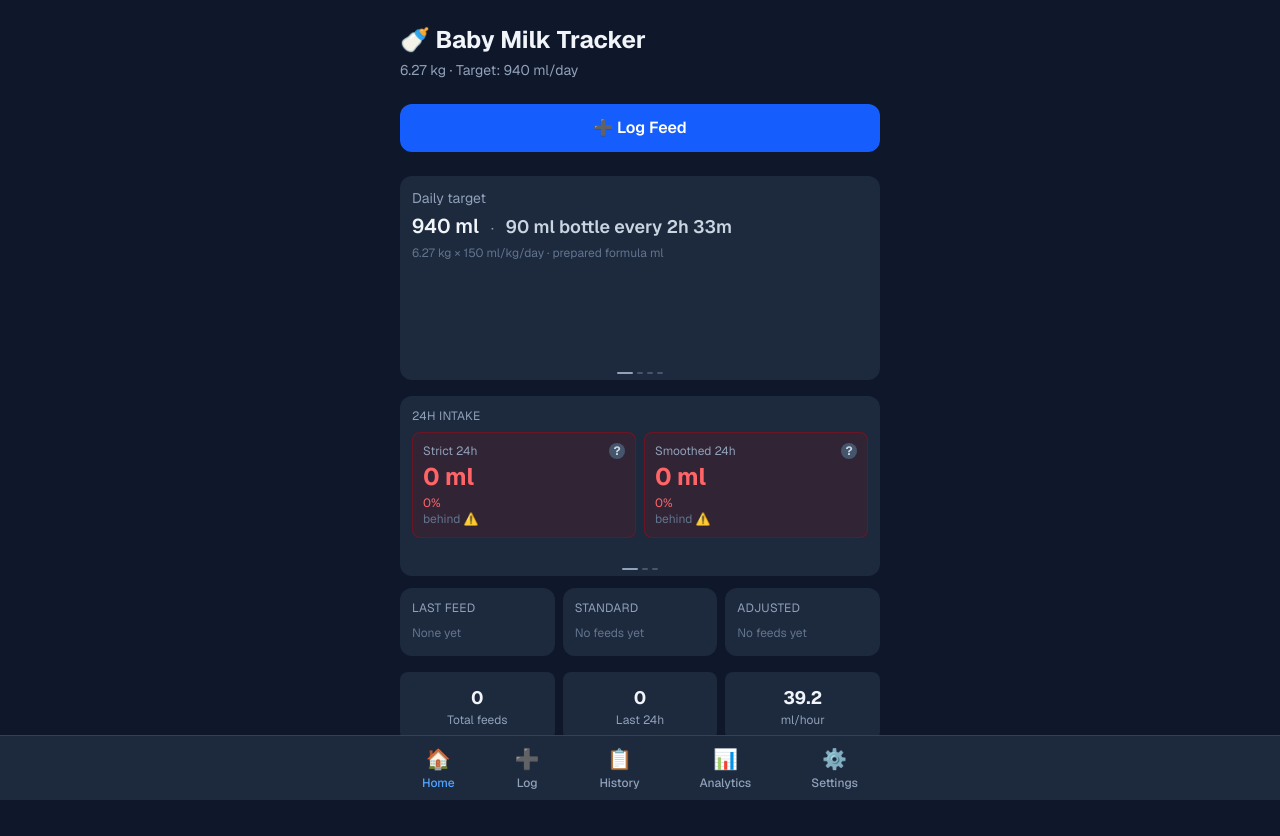
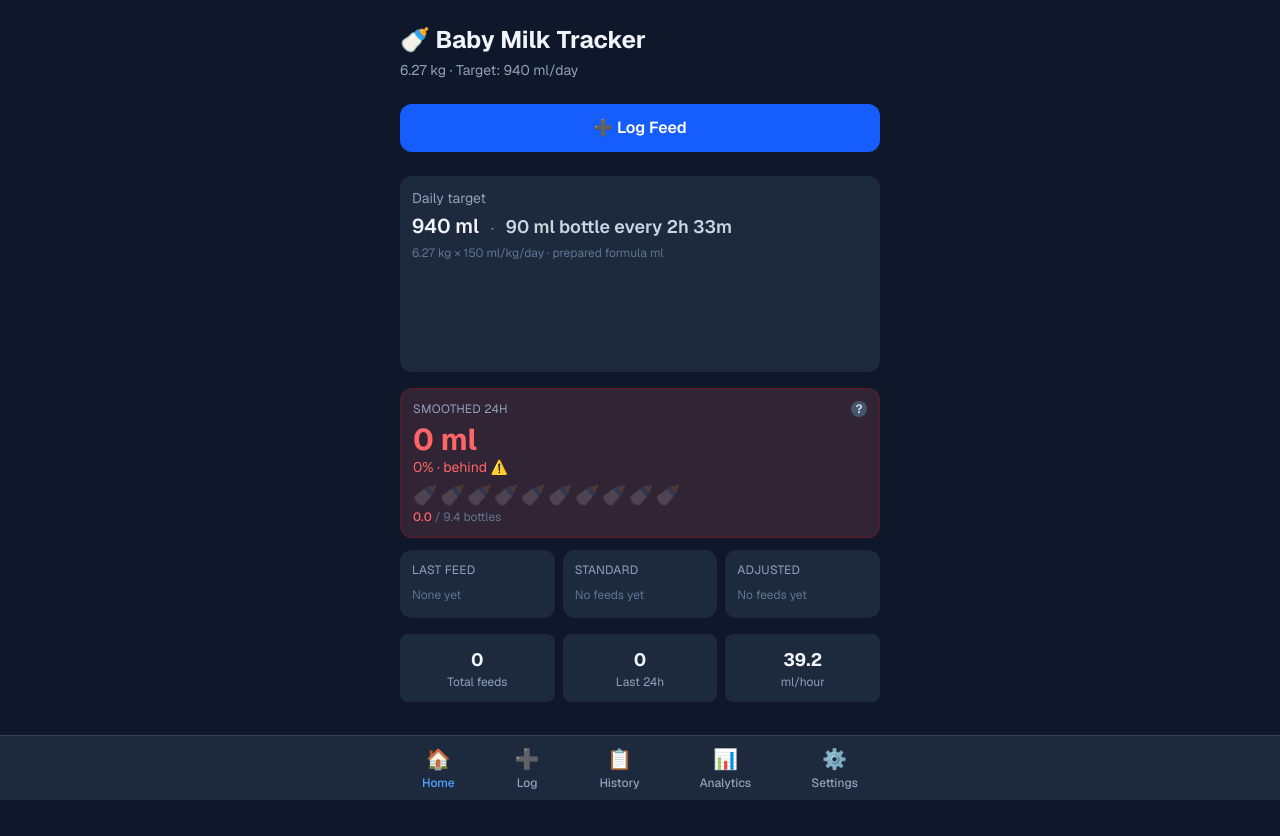
Before and after one commit to koenswings/app-milkwise, a Next.js app in the folder app/: page / in a window 1280 px wide. After the commit the page ends 800 px from the top, so only its background shows below. Built offline with nearby package versions, Linux system fonts and the light colour scheme.

Commit message:
feat: 2-view status card; no swipe lines; bump to 1.0.27

```diff
--- a/app/src/components/SwipeableCard.tsx
+++ b/app/src/components/SwipeableCard.tsx
@@ -53,19 +53,7 @@ export default function SwipeableCard({ views, className = "" }: Props) {
         ))}
       </div>
 
-      {/* Swipe hint — tiny line, no dots */}
-      {views.length > 1 && (
-        <div className="flex justify-center gap-1 pb-1.5">
-          {views.map((_, i) => (
-            <div
-              key={i}
-              className={`h-0.5 rounded-full transition-all ${
-                i === current ? "w-4 bg-slate-400" : "w-1.5 bg-slate-600"
-              }`}
-            />
-          ))}
-        </div>
-      )}
+
     </div>
   );
 }
--- a/app/src/components/cards/StatusCard.tsx
+++ b/app/src/components/cards/StatusCard.tsx
@@ -35,112 +35,71 @@ function statusText(pct: number, y: number, r: number) {
   return d <= r ? "slightly behind" : "behind ⚠️";
 }
 
-// ── View 0: Strict and Smoothed as separate panels side by side ──────────────
-function TwoColumnView(props: Props) {
-  const { strict24h, strictPct, smoothedMl, smoothedPct, yellowThresholdPct: y, redThresholdPct: r } = props;
+function Panel({ label, ml, pct, dailyTargetMl, milkPerBottle, y, r, onExplain }:
+  { label: string; ml: number; pct: number; dailyTargetMl: number; milkPerBottle: number; y: number; r: number; onExplain: () => void }) {
+
+  const bottles = ml / milkPerBottle;
+  const targetBottles = dailyTargetMl / milkPerBottle;
+  const full = Math.floor(bottles);
+  const partial = bottles - full;
+  const totalSlots = Math.min(Math.ceil(targetBottles), 10);
+  const emptySlots = Math.max(0, totalSlots - Math.ceil(bottles));
+
   return (
-    <div className="p-3">
-      <div className="text-xs text-slate-400 uppercase tracking-wide mb-2">24h intake</div>
-      <div className="grid grid-cols-2 gap-2">
-        {/* Strict */}
-        <div className={`rounded-lg border p-2.5 ${bgBorder(strictPct, y, r)}`}>
-          <div className="flex items-center justify-between mb-0.5">
-            <span className="text-xs text-slate-400">Strict 24h</span>
-            <button onClick={props.onStrictExplain} className="w-4 h-4 rounded-full bg-slate-600 hover:bg-slate-500 text-slate-300 text-xs font-bold flex items-center justify-center leading-none">?</button>
-          </div>
-          <div className={`text-2xl font-bold ${colorClass(strictPct, y, r)}`}>{Math.round(strict24h)} ml</div>
-          <div className={`text-xs mt-0.5 ${colorClass(strictPct, y, r)}`}>{Math.round(strictPct)}%</div>
-          <div className="text-xs text-slate-500">{statusText(strictPct, y, r)}</div>
-        </div>
-        {/* Smoothed */}
-        <div className={`rounded-lg border p-2.5 ${bgBorder(smoothedPct, y, r)}`}>
-          <div className="flex items-center justify-between mb-0.5">
-            <span className="text-xs text-slate-400">Smoothed 24h</span>
-            <button onClick={props.onSmoothedExplain} className="w-4 h-4 rounded-full bg-slate-600 hover:bg-slate-500 text-slate-300 text-xs font-bold flex items-center justify-center leading-none">?</button>
-          </div>
-          <div className={`text-2xl font-bold ${colorClass(smoothedPct, y, r)}`}>{Math.round(smoothedMl)} ml</div>
-          <div className={`text-xs mt-0.5 ${colorClass(smoothedPct, y, r)}`}>{Math.round(smoothedPct)}%</div>
-          <div className="text-xs text-slate-500">{statusText(smoothedPct, y, r)}</div>
-        </div>
+    <div className={`rounded-xl border p-3 ${bgBorder(pct, y, r)}`}>
+      {/* Header */}
+      <div className="flex items-center justify-between mb-2">
+        <span className="text-xs text-slate-400 uppercase tracking-wide">{label}</span>
+        <button
+          onClick={onExplain}
+          className="w-4 h-4 rounded-full bg-slate-600 hover:bg-slate-500 text-slate-300 text-xs font-bold flex items-center justify-center leading-none"
+        >?</button>
+      </div>
+
+      {/* Main value */}
+      <div className={`text-3xl font-bold leading-none ${colorClass(pct, y, r)}`}>
+        {Math.round(ml)} ml
+      </div>
+      <div className={`text-sm mt-0.5 ${colorClass(pct, y, r)}`}>
+        {Math.round(pct)}% &middot; {statusText(pct, y, r)}
+      </div>
+
+      {/* Bottle pictograms */}
+      <div className="flex flex-wrap gap-0.5 mt-2">
+        {Array.from({ length: Math.min(full, totalSlots) }).map((_, i) => (
+          <span key={i} className="text-xl leading-none">🍼</span>
+        ))}
+        {partial > 0.1 && full < totalSlots && (
+          <span className="text-xl leading-none" style={{ opacity: 0.2 + partial * 0.8 }}>🍼</span>
+        )}
+        {Array.from({ length: emptySlots }).map((_, i) => (
+          <span key={i} className="text-xl leading-none opacity-15">🍼</span>
+        ))}
+      </div>
+
+      {/* Bottle count */}
+      <div className={`text-xs mt-1 font-medium ${colorClass(pct, y, r)}`}>
+        {bottles.toFixed(1)}
+        <span className="text-slate-500 font-normal"> / {targetBottles.toFixed(1)} bottles</span>
       </div>
     </div>
   );
 }
 
-// ── View 1: Bottles + ml count (combined) ────────────────────────────────────
-function BottlesView(props: Props) {
+export default function StatusCard(props: Props) {
   const { strict24h, strictPct, smoothedMl, smoothedPct, dailyTargetMl, standardBottleVolume, yellowThresholdPct: y, redThresholdPct: r } = props;
   const milkPerBottle = waterToMilk(standardBottleVolume);
-  const targetBottles = dailyTargetMl / milkPerBottle;
 
-  function Row({ label, ml, pct, onExplain }: { label: string; ml: number; pct: number; onExplain: () => void }) {
-    const bottles = ml / milkPerBottle;
-    const full = Math.floor(bottles);
-    const partial = bottles - full;
-    const total = Math.ceil(targetBottles);
-    return (
-      <div className="mb-2">
-        <div className="flex items-center justify-between mb-0.5">
-          <span className={`text-xs font-medium ${colorClass(pct, y, r)}`}>{label}</span>
-          <button onClick={onExplain} className="w-4 h-4 rounded-full bg-slate-700 text-slate-400 text-xs font-bold flex items-center justify-center leading-none">?</button>
-        </div>
-        <div className="flex flex-wrap gap-0.5 mb-0.5">
-          {Array.from({ length: Math.min(full, total) }).map((_, i) => (
-            <span key={i} className="text-lg leading-none">🍼</span>
-          ))}
-          {partial > 0.1 && full < total && (
-            <span className="text-lg leading-none" style={{ opacity: 0.2 + partial * 0.8 }}>🍼</span>
-          )}
-          {Array.from({ length: Math.max(0, total - full - (partial > 0.1 ? 1 : 0)) }).map((_, i) => (
-            <span key={i} className="text-lg leading-none opacity-15">🍼</span>
-          ))}
-        </div>
-        <div className={`text-xs font-semibold ${colorClass(pct, y, r)}`}>
-          {bottles.toFixed(1)} bottles · {Math.round(ml)} ml
-          <span className="text-slate-500 font-normal"> / {targetBottles.toFixed(1)} · {Math.round(dailyTargetMl)} ml</span>
-        </div>
-      </div>
-    );
-  }
-
-  return (
-    <div className="p-3">
-      <div className="text-xs text-slate-400 uppercase tracking-wide mb-2">Bottles today 🍼</div>
-      <Row label="Strict 24h" ml={strict24h} pct={strictPct} onExplain={props.onStrictExplain} />
-      <Row label="Smoothed 24h" ml={smoothedMl} pct={smoothedPct} onExplain={props.onSmoothedExplain} />
-    </div>
-  );
-}
-
-// ── View 2: Baby mood ────────────────────────────────────────────────────────
-function MoodView({ smoothedPct, smoothedMl, yellowThresholdPct: y, redThresholdPct: r }: Props) {
-  const diff = smoothedPct - 100;
-  let emoji = "😄", mood = "", detail = "";
-  if (Math.abs(diff) <= y)  { emoji = "😄"; mood = "Happy & content";   detail = "Perfect rhythm — baby is thriving!"; }
-  else if (diff > r)         { emoji = "🤢"; mood = "A bit stuffed";     detail = "Overfed — let tummy rest before next feed."; }
-  else if (diff > y)         { emoji = "😌"; mood = "Comfortably full";  detail = "Slightly over. Just watch."; }
-  else if (diff < -r)        { emoji = "😢"; mood = "Hungry!";           detail = "Behind — offer a feed soon!"; }
-  else                       { emoji = "😕"; mood = "A little peckish";  detail = "Slightly behind — feed a bit earlier."; }
-
-  return (
-    <div className="p-3 text-center">
-      <div className="text-xs text-slate-400 uppercase tracking-wide mb-1">Baby mood</div>
-      <div className="text-5xl mb-1">{emoji}</div>
-      <div className="text-slate-100 font-semibold">{mood}</div>
-      <div className="text-slate-400 text-xs mt-0.5">{detail}</div>
-      <div className="text-slate-500 text-xs mt-1">{Math.round(smoothedMl)} ml · {Math.round(smoothedPct)}%</div>
-    </div>
-  );
-}
-
-export default function StatusCard(props: Props) {
   return (
     <SwipeableCard
       className="mb-3"
       views={[
-        <TwoColumnView key="two" {...props} />,
-        <BottlesView key="bottles" {...props} />,
-        <MoodView key="mood" {...props} />,
+        <Panel key="smoothed" label="Smoothed 24h" ml={smoothedMl} pct={smoothedPct}
+          dailyTargetMl={dailyTargetMl} milkPerBottle={milkPerBottle} y={y} r={r}
+          onExplain={props.onSmoothedExplain} />,
+        <Panel key="strict" label="Strict 24h" ml={strict24h} pct={strictPct}
+          dailyTargetMl={dailyTargetMl} milkPerBottle={milkPerBottle} y={y} r={r}
+          onExplain={props.onStrictExplain} />,
       ]}
     />
   );
```
Also changed, not shown: 1 other file (tests, documents, lock files or other folders).
